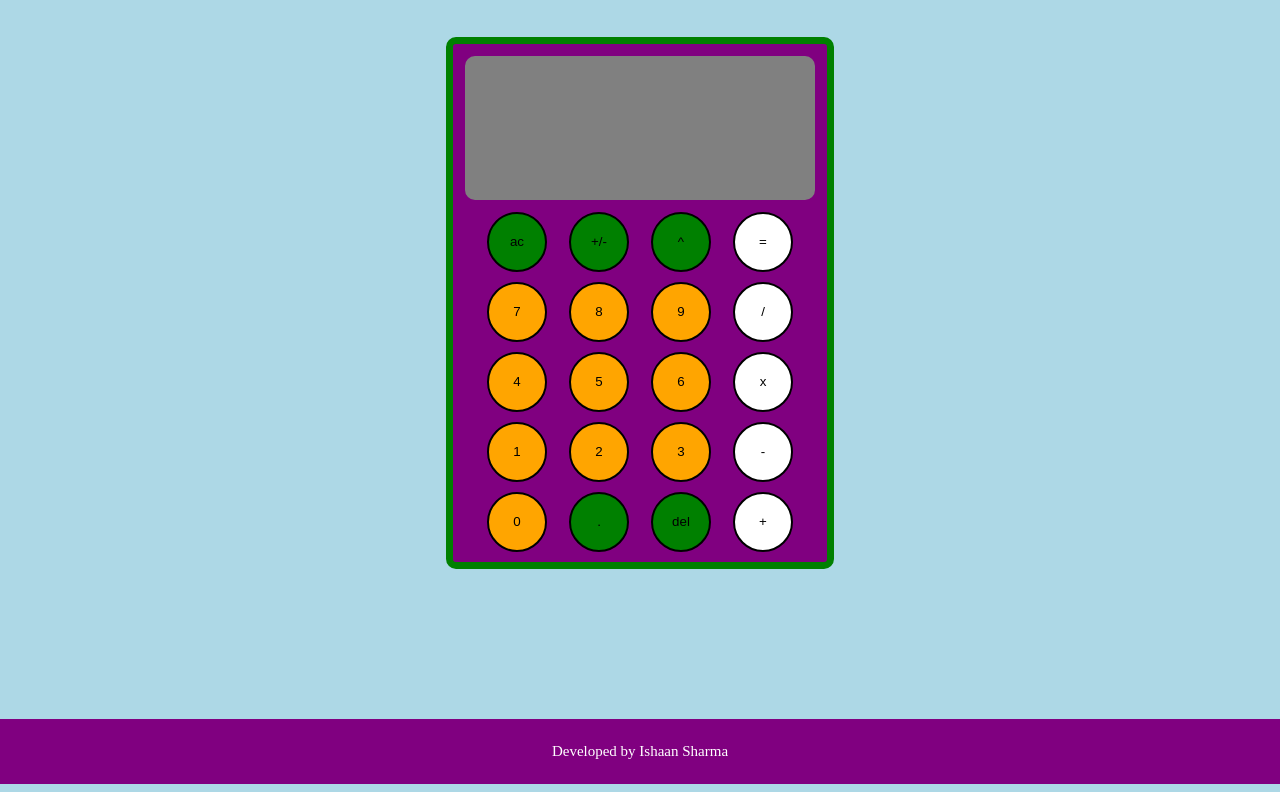
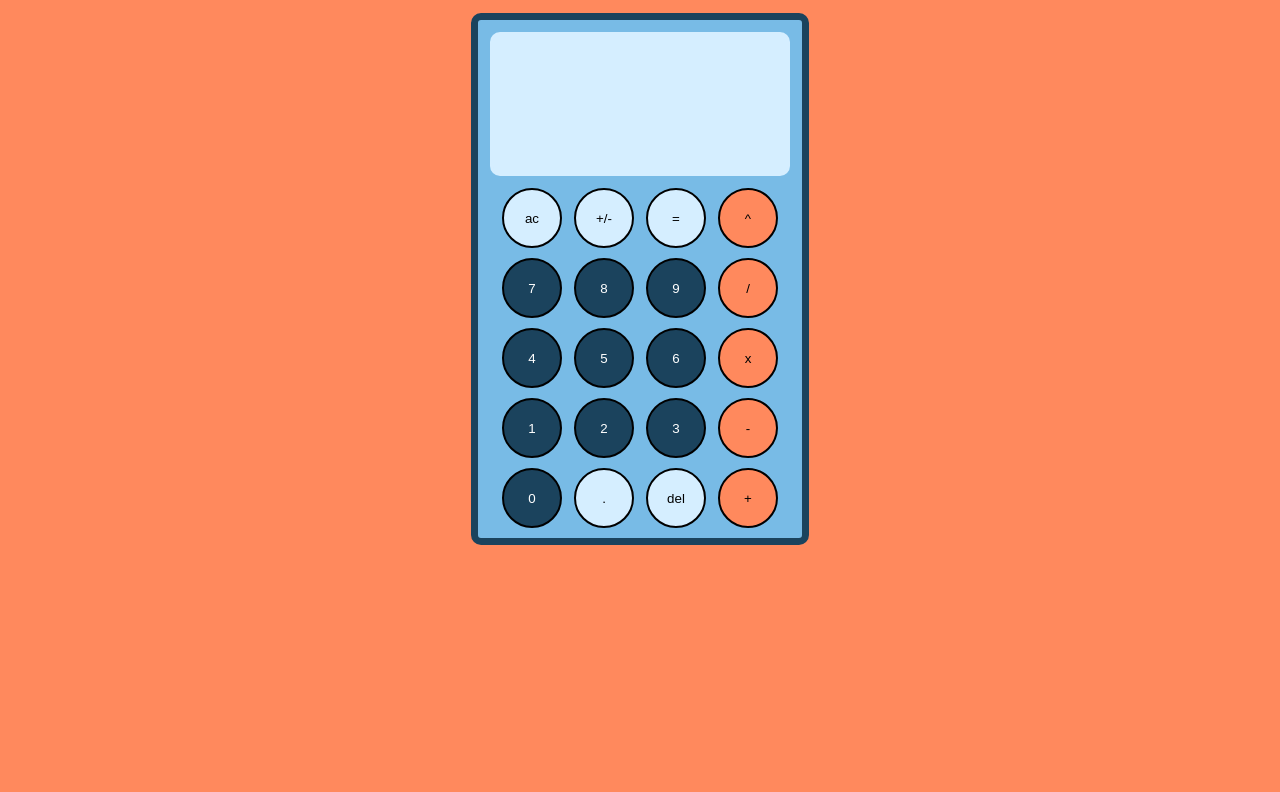
Before and after one commit to ishish07/Calculator, a plain HTML site: page index.html in a window 1280 px wide. Shown: the part 70-862 px from the top of the page. After the commit the page ends 816 px from the top, so only its background shows below. Drawn offline with Linux system fonts and the light colour scheme.

Commit message:
Added color. Need to fix color, design, keyboard

```diff
--- a/index.html
+++ b/index.html
@@ -9,29 +9,26 @@
     <title>Document</title>
 </head>
 <body>
-    <h2>Calculator!</h2>
     <div class="main">
         <div class="answer-box">
             <div class="calculation">
-
             </div>
             <div class="answer">
-
             </div>
         </div>
         <div class="buttons">
             <div class="row fifth">
-                <button class="button ac" style="background-color: green;">
+                <button class="button other ac">
                     ac
                 </button>
-                <button class="button number plusminus" style="background-color: green;">
+                <button class="button other number plusminus">
                     +/-
                 </button>
-                <button class="button operation power" style="background-color: green;">
+                <button class="button other equals">
+                    =
+                </button>
+                <button class="button operation power">
                     ^
-                </button>
-                <button class="button equals">
-                    =
                 </button>
             </div>
             <div class="row fourth">
@@ -80,10 +77,10 @@
                 <button class="button number 0">
                     0
                 </button>
-                <button class="button number ." style="background-color: green;">
+                <button class="button other number .">
                     .
                 </button>
-                <button class="button delete" style="background-color: green;">
+                <button class="button other delete">
                     del
                 </button>
                 <button class="button add operation">
@@ -92,8 +89,5 @@
             </div>
         </div>
     </div>
-    <div class="footer">
-        Developed by Ishaan Sharma
-    </div>
 </body>
 </html>
--- a/js-file.js
+++ b/js-file.js
@@ -45,6 +45,7 @@ function numberInsert(e) { // Numbers and +/-
             num1 /= -1;
             num1 = num1.toString();
             answer.innerText = num1;
+            calculation.innerText = num1;
             return;
         }
         answer.innerText += e.target.innerText;
@@ -61,6 +62,11 @@ function numberInsert(e) { // Numbers and +/-
             num2 /= -1;
             num2 = num2.toString();
             answer.innerText = num2;
+            let temp = calculation.innerText;
+            let index = temp.indexOf(expression);
+            console.log(index);
+            temp = temp.slice(0, index + 1) + "    -" + temp.slice(index + 2);
+            calculation.innerText = temp;
             return;
         }
         if (num2 === "") {
--- a/styles.css
+++ b/styles.css
@@ -1,24 +1,25 @@
 body {
     display: flex;
     justify-content: center;
-    flex-direction: column;
     align-items: center;
-    background-color: lightblue;
+    background-color: #ff895d;
     min-height: 100vh;
+
 }
 
 .main {
     display: flex;
-    width: 350px;
+    width: 300px;
     padding: 12px;
     padding-bottom: 0;
-    background-color: purple;
+    background-color: #78bbe6;
     margin-top: 32px;
-    border: solid green 7px;
+    border: solid #1b435d 7px;
     border-radius: 10px;
     justify-content: center;
     flex-direction: column;
     margin-bottom: 150px;
+
 }
 
 .answer-box {
@@ -27,8 +28,8 @@ body {
     border-radius: 10px;
     flex-basis: 138px;
     margin-bottom: 12px;
-    background-color: grey;
-    border: solid grey 3px;
+    background-color: #d5eeff;
+    border: solid #d5eeff 3px;
     justify-content: space-between;
 }
 
@@ -36,16 +37,22 @@ body {
 .calculation {
     display: flex;
     justify-content: flex-end;
-    border: solid grey 1px;
+    border: solid #d5eeff 1px;
     border-radius: 10px;
+    background-color: #d5eeff;
 }
 
-.calculation {
-    background-color: grey;
+.number {
+    background-color: #1b435d;
+    color: white;
+}
+
+.other {
+    color: black;
+    background-color: #d5eeff;
 }
 
 .answer {
-    background-color: grey;
     font-size: 36px;
 }
 
@@ -66,24 +73,11 @@ body {
     height: 60px;
     width: 60px;
     border-radius: 50%;
-    background-color: white;
     justify-content: center;
     align-items: center;
     border: solid black 2px;
 }
 
-.number {
-    background-color: orange;
+.operation {
+    background-color: #ff895d;
 }
-
-.footer {
-    display: flex;
-    background-color: purple;
-    margin-top: auto;
-    justify-content: center;
-    align-items: center;
-    padding: 24px;
-    color: white;
-    font-size: 15px;
-    width: 100%;
-}
```
